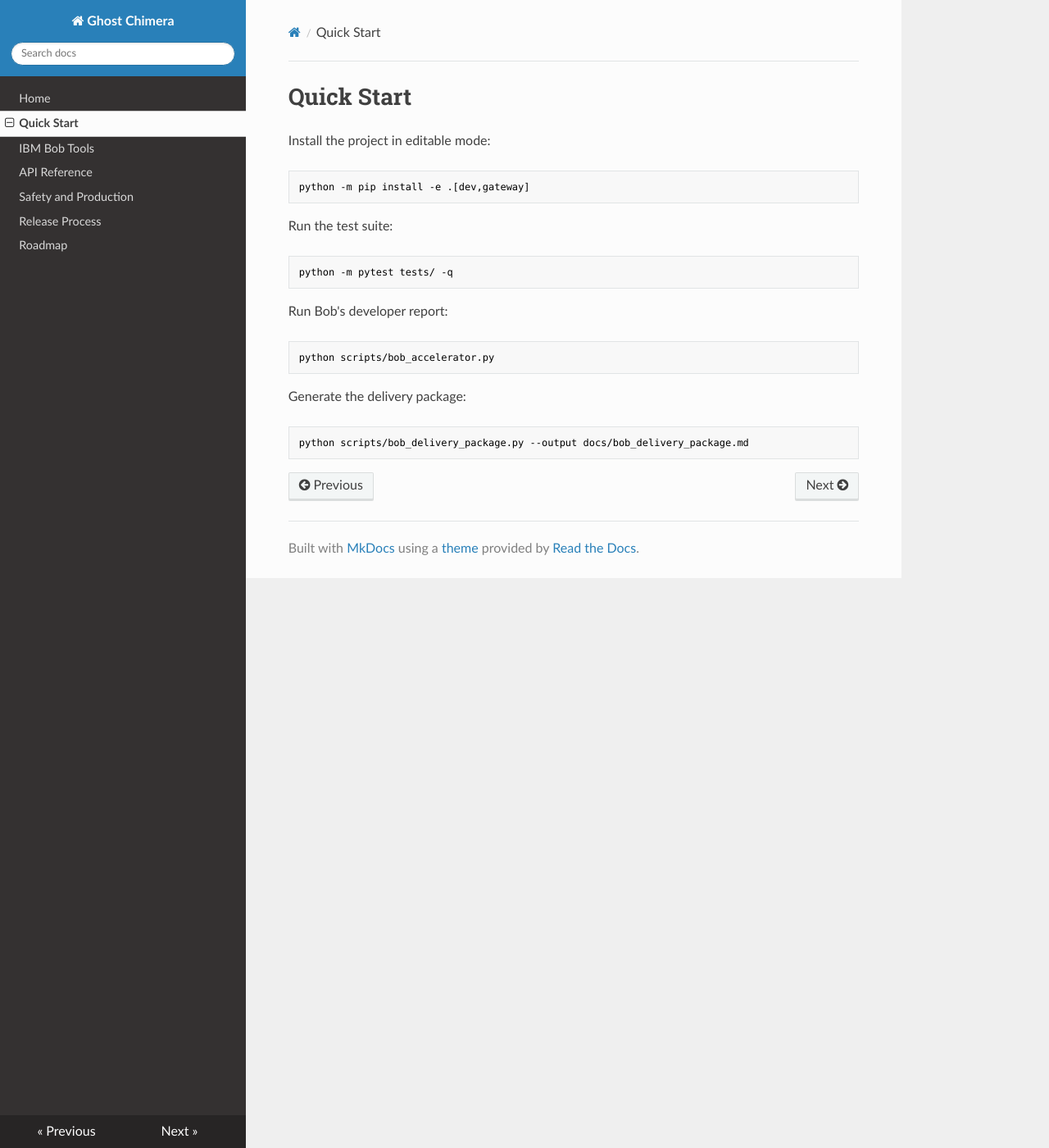
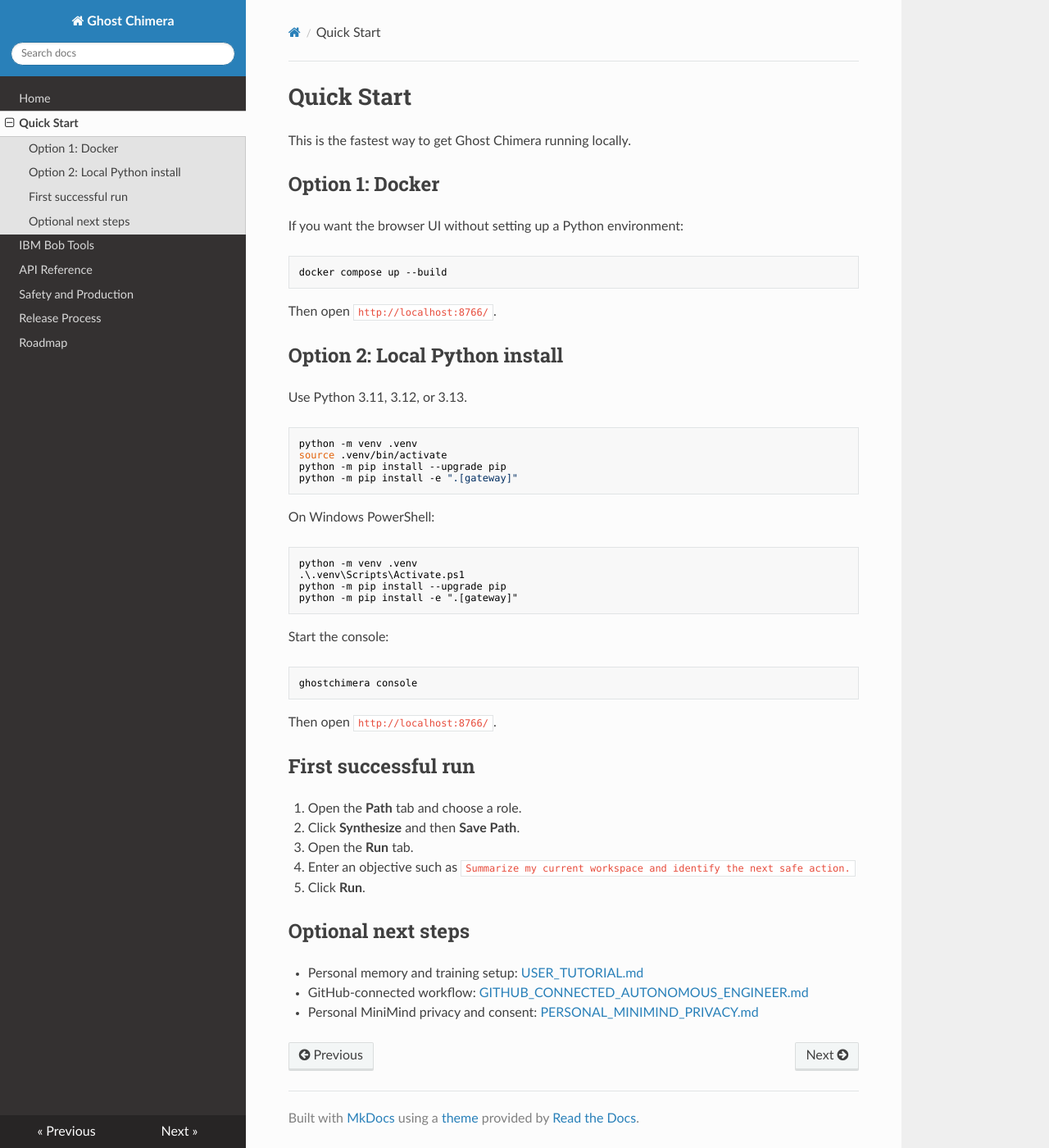
Before and after one commit to fernandogarzaaa/GHOST-Chimera, an MkDocs documentation site: the page built from docs/quick-start.md, in a window 1280 px wide and 1400 px high. Shown: the whole window at 82% size. Built offline with MkDocs 1.6.1, drawn with Linux system fonts in a browser that asks for light colours; nearby versions of some CDN libraries.

Commit message:
docs: add user tutorial and quick start flow

````diff
--- a/docs/quick-start.md
+++ b/docs/quick-start.md
@@ -1,25 +1,55 @@
 # Quick Start
 
-Install the project in editable mode:
+This is the fastest way to get Ghost Chimera running locally.
+
+## Option 1: Docker
+
+If you want the browser UI without setting up a Python environment:
 
 ```bash
-python -m pip install -e .[dev,gateway]
+docker compose up --build
 ```
 
-Run the test suite:
+Then open `http://localhost:8766/`.
+
+## Option 2: Local Python install
+
+Use Python 3.11, 3.12, or 3.13.
 
 ```bash
-python -m pytest tests/ -q
+python -m venv .venv
+source .venv/bin/activate
+python -m pip install --upgrade pip
+python -m pip install -e ".[gateway]"
 ```
 
-Run Bob's developer report:
+On Windows PowerShell:
+
+```powershell
+python -m venv .venv
+.\.venv\Scripts\Activate.ps1
+python -m pip install --upgrade pip
+python -m pip install -e ".[gateway]"
+```
+
+Start the console:
 
 ```bash
-python scripts/bob_accelerator.py
+ghostchimera console
 ```
 
-Generate the delivery package:
+Then open `http://localhost:8766/`.
 
-```bash
-python scripts/bob_delivery_package.py --output docs/bob_delivery_package.md
-```
+## First successful run
+
+1. Open the **Path** tab and choose a role.
+2. Click **Synthesize** and then **Save Path**.
+3. Open the **Run** tab.
+4. Enter an objective such as `Summarize my current workspace and identify the next safe action.`
+5. Click **Run**.
+
+## Optional next steps
+
+- Personal memory and training setup: [USER_TUTORIAL.md](USER_TUTORIAL.md)
+- GitHub-connected workflow: [GITHUB_CONNECTED_AUTONOMOUS_ENGINEER.md](GITHUB_CONNECTED_AUTONOMOUS_ENGINEER.md)
+- Personal MiniMind privacy and consent: [PERSONAL_MINIMIND_PRIVACY.md](PERSONAL_MINIMIND_PRIVACY.md)
````
Also changed, not shown: README.md (+11 -0 lines), docs/USER_TUTORIAL.md (added, +279 -0 lines), docs/index.md (+2 -1 lines).
